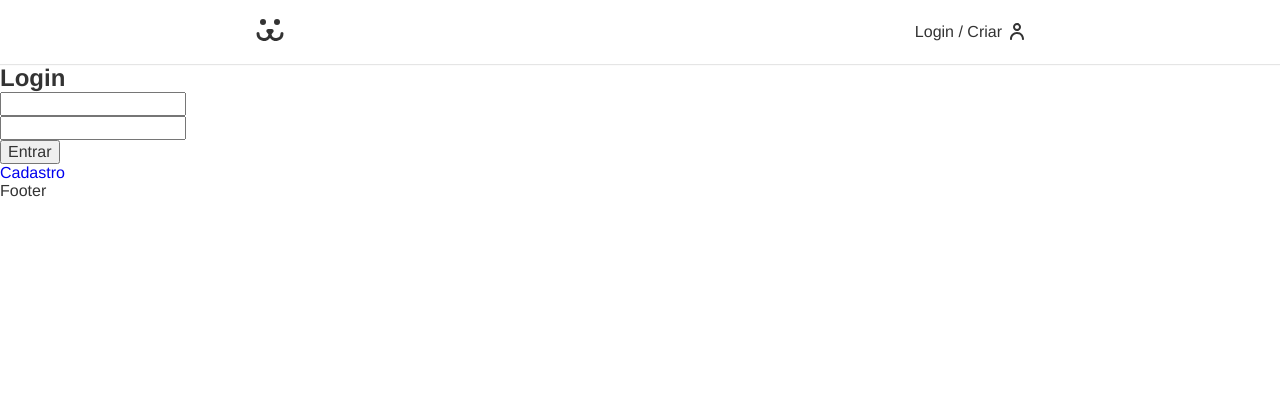
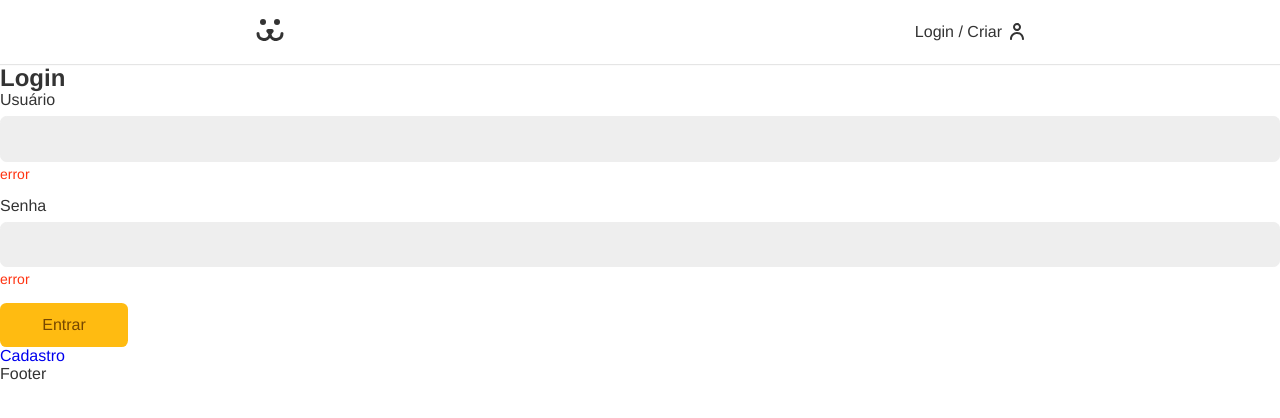
Before and after one commit to jonyreis/dogs, a React (Create React App) app: page /login in a window 1280 px wide. Shown: the top 418 px of the page. Built offline with nearby package versions, Linux system fonts and the light colour scheme.

Commit message:
stylized input / label / button

```diff
--- /dev/null
+++ b/src/Components/Form/Button.js
@@ -0,0 +1,13 @@
+import React from "react";
+
+import styles from "./Button.module.css";
+
+const Button = ({ children, ...props }) => {
+  return (
+    <button {...props} className={styles.button}>
+      {children}
+    </button>
+  );
+};
+
+export default Button;
--- /dev/null
+++ b/src/Components/Form/Button.module.css
@@ -0,0 +1,24 @@
+.button {
+  font-size: 1rem;
+  font-family: var(--type-first);
+  cursor: pointer;
+  border: none;
+  border-radius: 0.4rem;
+  background: #fb1;
+  color: #764701;
+  min-width: 8rem;
+  padding: 0.8rem 1.2rem;
+  box-sizing: border-box;
+  transition: 0.1s;
+}
+
+.button:hover,
+.button:focus {
+  outline: none;
+  box-shadow: 0 0 0 3px #fea, 0 0 0 4px #fb1;
+}
+
+.button:disabled {
+  opacity: 0.5;
+  cursor: wait;
+}
--- /dev/null
+++ b/src/Components/Form/Input.js
@@ -0,0 +1,17 @@
+import React from "react";
+
+import styles from "./Input.module.css";
+
+const Input = ({ label, type, name }) => {
+  return (
+    <div className={styles.wrapper}>
+      <label htmlFor={name} className={styles.label}>
+        {label}
+      </label>
+      <input id={name} name={name} className={styles.input} type={type} />
+      <p className={styles.error}>error</p>
+    </div>
+  );
+};
+
+export default Input;
--- /dev/null
+++ b/src/Components/Form/Input.module.css
@@ -0,0 +1,35 @@
+.wrapper {
+  margin-bottom: 1rem;
+}
+
+.input {
+  border: solid 1px #eee;
+  display: block;
+  width: 100%;
+  font-size: 1rem;
+  padding: 0.8rem;
+  border-radius: 0.4rem;
+  background: #eee;
+  transition: 0.2s;
+}
+
+.input:hover,
+.input:focus {
+  outline: none;
+  border-color: #fb1;
+  background-color: #fff;
+  box-shadow: 0 0 0 3px #fea;
+}
+
+.label {
+  display: block;
+  font-size: 1rem;
+  line-height: 1;
+  padding-bottom: 0.5rem;
+}
+
+.error {
+  color: #f31;
+  font-size: 0.875rem;
+  margin-top: 0.25rem;
+}
--- a/src/Components/Login/LoginForm.js
+++ b/src/Components/Login/LoginForm.js
@@ -1,5 +1,7 @@
 import React from "react";
 import { Link } from "react-router-dom";
+import Input from "../Form/Input";
+import Button from "../Form/Button";
 
 const LoginForm = () => {
   const [username, setUsername] = React.useState("");
@@ -28,17 +30,9 @@
     <section>
       <h1>Login</h1>
       <form action="" onSubmit={handleSubmit}>
-        <input
-          type="text"
-          value={username}
-          onChange={({ target }) => setUsername(target.value)}
-        />
-        <input
-          type="password"
-          value={password}
-          onChange={({ target }) => setPassword(target.value)}
-        />
-        <button>Entrar</button>
+        <Input label="Usuário" type="text" name="username" />
+        <Input label="Senha" type="password" name="password" />
+        <Button>Entrar</Button>
       </form>
       <Link to="/login/criar">Cadastro</Link>
     </section>
```
